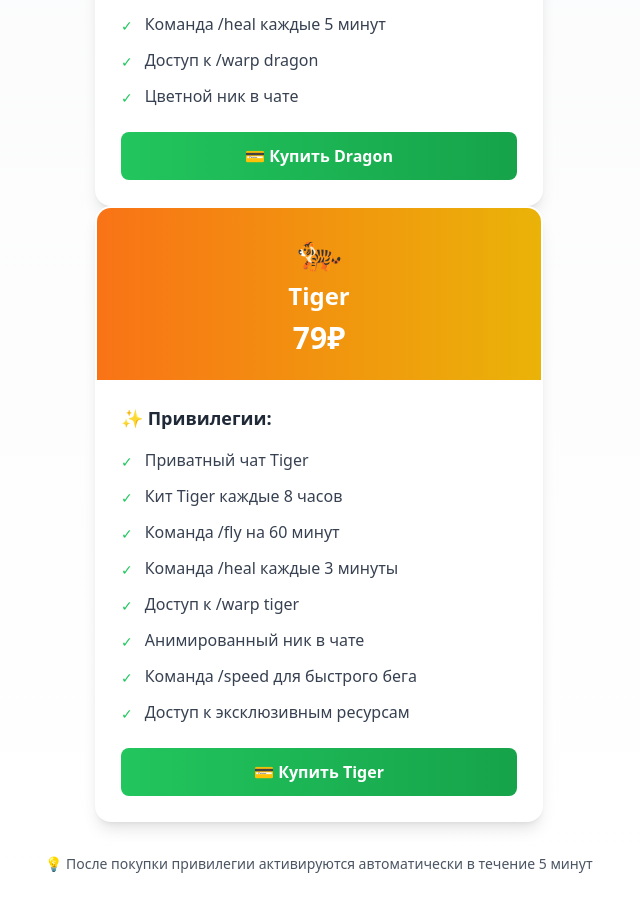
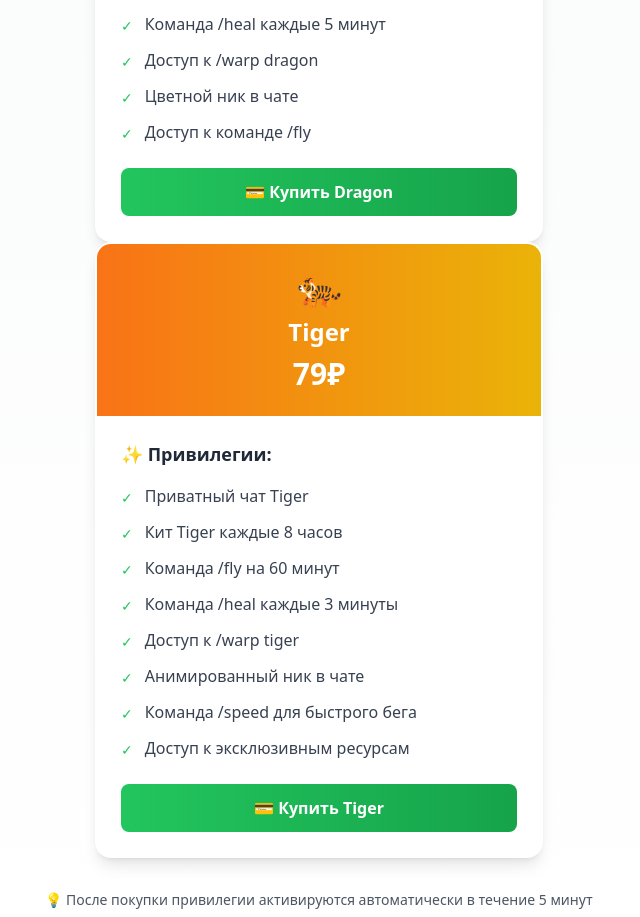
Before and after one commit to pr-poehali-dev/minecraft-site-fawalgrief, a React (Vite) app: page / in a window 1280 px wide. Shown: the part 2066-2983 px from the top of the page, without its empty margins (321-961 px from the left). Built offline with nearby package versions, Linux system fonts and the light colour scheme.

Commit message:
Добавить разрешение на полет для команды Dragon

```diff
--- a/src/components/DonatePackages.tsx
+++ b/src/components/DonatePackages.tsx
@@ -12,6 +12,7 @@ const DonatePackages = () => {
         "Команда /heal каждые 5 минут",
         "Доступ к /warp dragon",
         "Цветной ник в чате",
+        "Доступ к команде /fly",
       ],
     },
     {
```
